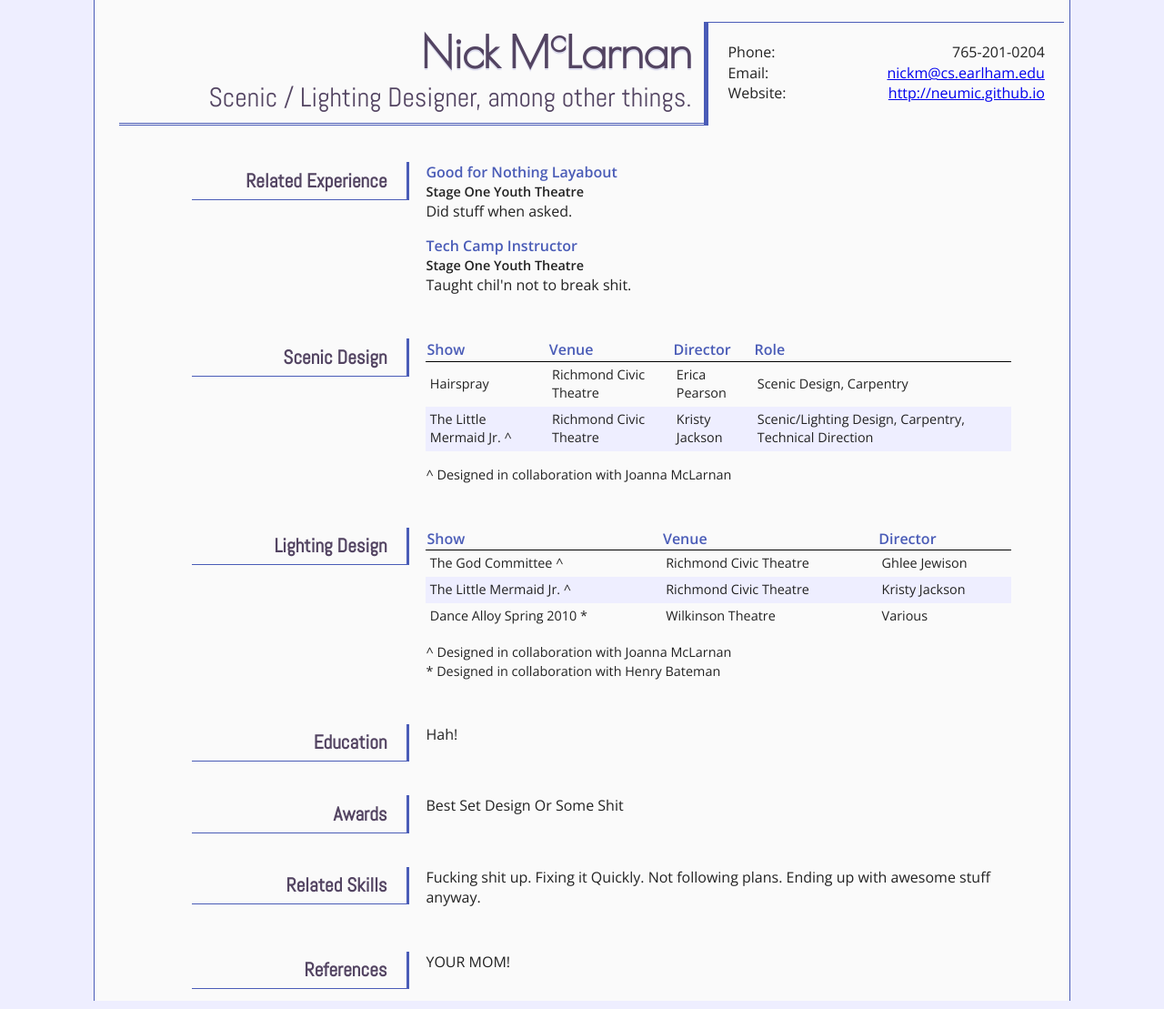
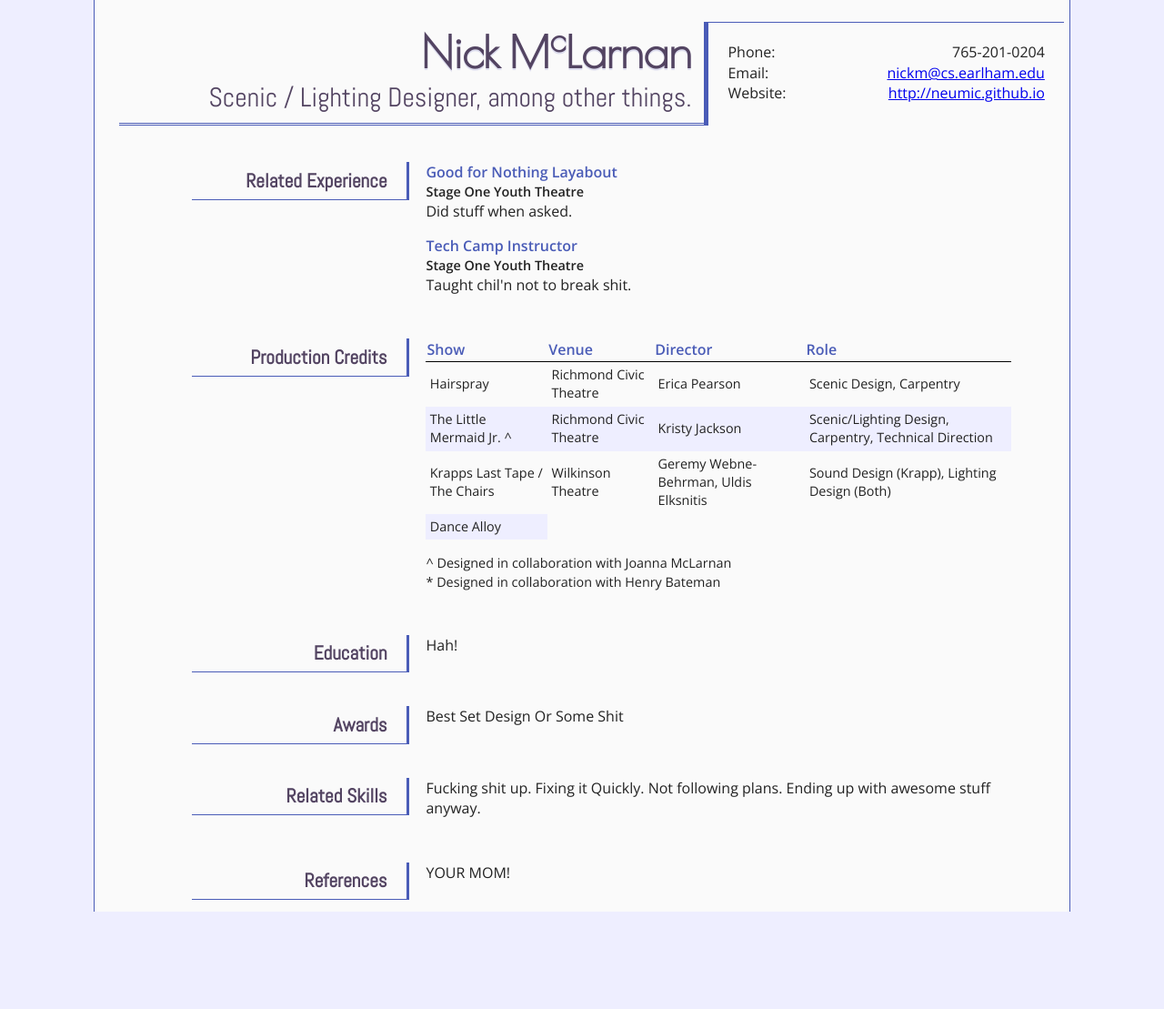
Before and after one commit to neumic/neumic.github.io_source, a Jekyll site: the page built from resume.html, in a window 1280 px wide. Shown: the whole page at 91% size. Built offline with Jekyll 4.4.1, drawn with Linux system fonts in a browser that asks for light colours; some web fonts are replaced; after the commit the page ends 1011 px from its top, so only the background shows below that.

Commit message:
some minor content updates

```diff
--- a/index.html
+++ b/index.html
@@ -1,6 +1,6 @@
 ---
 layout: default
-title: Your New Jekyll Site
+title: Nick McLarnan (Neumic)
 ---
 
 <h1>Blog Posts</h1>
--- a/resume.html
+++ b/resume.html
@@ -33,8 +33,8 @@ layout: default
    </section>
 
 
-   <section id="scenic-design-credits" class="top-level">
-      <h3>Scenic Design</h3>
+   <section id="production-credits" class="top-level">
+      <h3>Production Credits</h3>
 
       <div class="section-contents">
          <table class="credits">
@@ -59,41 +59,14 @@ layout: default
                <td>Kristy Jackson</td>
                <td>Scenic/Lighting Design, Carpentry, Technical Direction</td>
              </tr>
-           </tbody>
-         </table>
-
-         <p class="note">^ Designed in collaboration with Joanna McLarnan</p>
-      </div>
-   </section>
-
-   <section id="lighting-design-credits" class="top-level">
-      <h3 id="lighting-design">Lighting Design</h3>
-
-      <div class="section-contents">
-         <table class="credits">
-           <thead>
              <tr>
-               <th>Show</th>
-               <th>Venue</th>
-               <th>Director</th>
-             </tr>
-           </thead>
-           <tbody>
-             <tr>
-               <td>The God Committee ^</td>
-               <td>Richmond Civic Theatre</td>
-               <td>Ghlee Jewison</td>
+               <td>Krapps Last Tape / The Chairs</td>
+               <td>Wilkinson Theatre</td>
+               <td>Geremy Webne-Behrman, Uldis Elksnitis</td>
+               <td>Sound Design (Krapp), Lighting Design (Both)</td>
              </tr>
              <tr>
-               <td>The Little Mermaid Jr. ^</td>
-               <td>Richmond Civic Theatre</td>
-               <td>Kristy Jackson</td>
-             </tr>
-             <tr>
-               <td>Dance Alloy Spring 2010 *</td>
-               <td>Wilkinson Theatre</td>
-               <td>Various</td>
-             </tr>
+               <td>Dance Alloy</td>
            </tbody>
          </table>
 
@@ -101,6 +74,8 @@ layout: default
          <p class="note">* Designed in collaboration with Henry Bateman</p>
       </div>
    </section>
+
+
 
    <section id="education" class="top-level">
       <h3>Education</h3>
```
